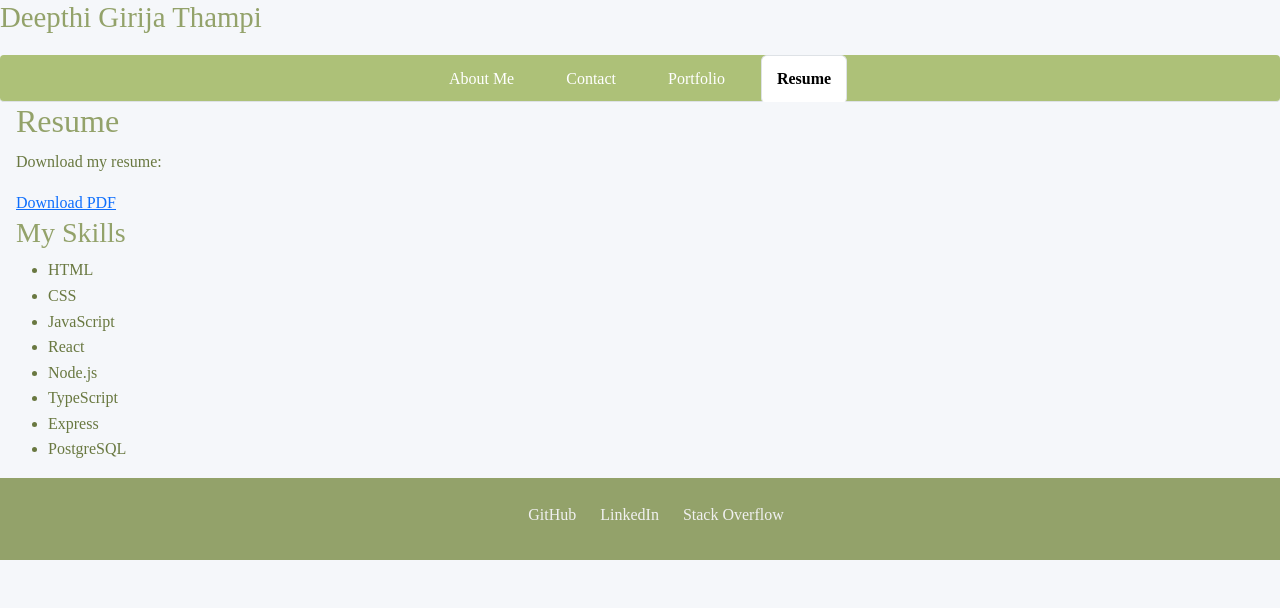
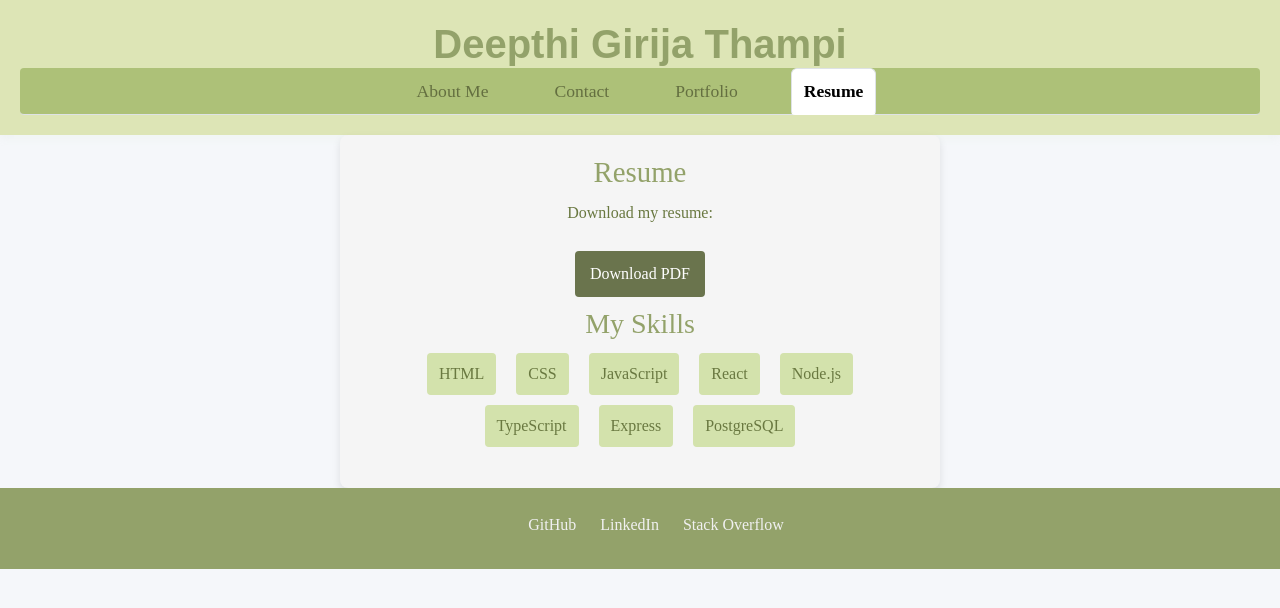
Before and after one commit to deepthithampi/my-portfolio, a React (Vite) app: page /resume in a window 1280 px wide. Shown: the top 608 px of the page. Built offline with nearby package versions, Linux system fonts and the light colour scheme.

Commit message:
added header.css and updated header.jsx

```diff
--- a/src/pages/AboutMe.jsx
+++ b/src/pages/AboutMe.jsx
@@ -1,9 +1,3 @@
-
-// add a section with  name, a short bio, and  photo.
-//    - Import the photo from the `assets` folder and display it.
-
-// 2. Add styles to make the section look polished:
-//    - Use CSS
 
 import image from '../assets/deepthi.jpg'
 export default function AboutMe() {
--- a/src/pages/Resume.jsx
+++ b/src/pages/Resume.jsx
@@ -1,6 +1,6 @@
 
-import pdf from "../assets/deepthi_resume.pdf"; // Make sure the path is correct
-
+import pdf from "../assets/deepthi_resume.pdf";
+import '../styles/resume.css'
 function Resume() {
   const skills = ["HTML", "CSS", "JavaScript", "React", "Node.js", "TypeScript", "Express", "PostgreSQL"];
 
--- /dev/null
+++ b/src/styles/header.css
@@ -0,0 +1,48 @@
+/* Header styling */
+header {
+    background-color:#dde5b6; /* Light background color */
+    padding: 20px;
+    text-align: center;
+    box-shadow: 0px 4px 8px rgba(198, 219, 189, 0.1); /* Light shadow for depth */
+  }
+
+  header h1 {
+    font-size: 2.5em;
+    margin: 0;
+    color:  #93a26a;
+    font-family: 'Arial', sans-serif;
+    font-weight: bold;
+  }
+
+  .nav {
+    display: flex;
+    justify-content: center;
+    gap: 20px;
+    margin-top: 15px;
+  }
+
+  .nav-item a {
+    color: #646f40;
+    font-size: 1.1em;
+    text-decoration: none;
+    padding: 8px 12px;
+    border-radius: 4px;
+    transition: background-color 0.3s ease, color 0.3s ease;
+  }
+
+  .nav-item a:hover {
+    background-color: #dde5b6;
+    color:#646f40;
+  }
+
+  .nav_item a:focus{
+    background-color: #dde5b6;
+    color:#646f40;
+  }
+
+  .nav-item .active {
+    font-weight: bold;
+    background-color: #dde5b6;
+    color:#646f40;
+    border-bottom: 2px solid #646f40;
+  }
--- a/src/styles/navigation.css
+++ b/src/styles/navigation.css
@@ -22,8 +22,7 @@
   }
 
   .nav-link:hover {
-    background-color: rgba(255, 255, 255, 0.2); /* Light hover effect */
-  }
+    background-color: rgba(255, 255, 255, 0.2);
 
   .nav-item:focus{
     background-color: #DDE5B6;
@@ -31,6 +30,6 @@
   }
 
   .nav-link.active {
-    background-color:  #93a26a; /* Active link background color */
-    font-weight: bold; /* Make the active link bold */
+    background-color:  #93a26a;
+    font-weight: bold;
   }
--- a/src/styles/resume.css
+++ b/src/styles/resume.css
@@ -13,7 +13,7 @@
   .resume-container h2 {
     font-size: 1.8em;
     margin-bottom: 10px;
-    /* color: #333; */
+    color:  #93a26a;
   }
 
   .resume-download-link {
@@ -22,14 +22,14 @@
     padding: 10px 15px;
     font-size: 1em;
     color: #fff;
-    background-color: #4CAF50;
+    background-color:  #6a744d;
     text-decoration: none;
     border-radius: 4px;
     transition: background-color 0.3s ease;
   }
 
   .resume-download-link:hover {
-    background-color: #3e8e41;
+    background-color: #93a26a;
   }
 
   /* Skills list styling */
@@ -44,8 +44,8 @@
   .skills-list li {
     margin: 5px 10px;
     padding: 8px 12px;
-    background-color: #e0f7fa;
+    background-color:  #d3e2ac;
     border-radius: 4px;
     font-size: 1em;
-    /* color: #333; */
+
   }
```
Also changed, not shown: src/components/Footer.jsx (+0 -8 lines), src/components/Header.jsx (+1 -12 lines), src/pages/Contact.jsx (+0 -9 lines).
